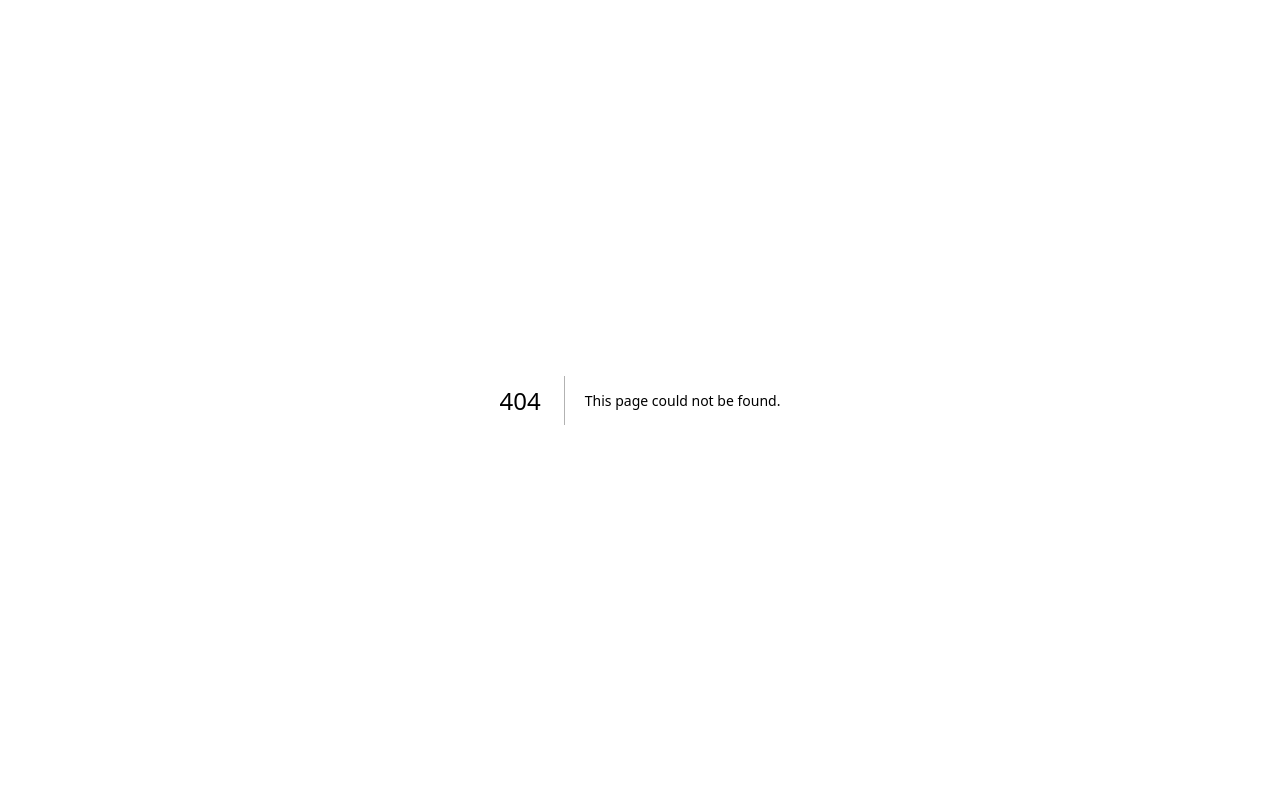
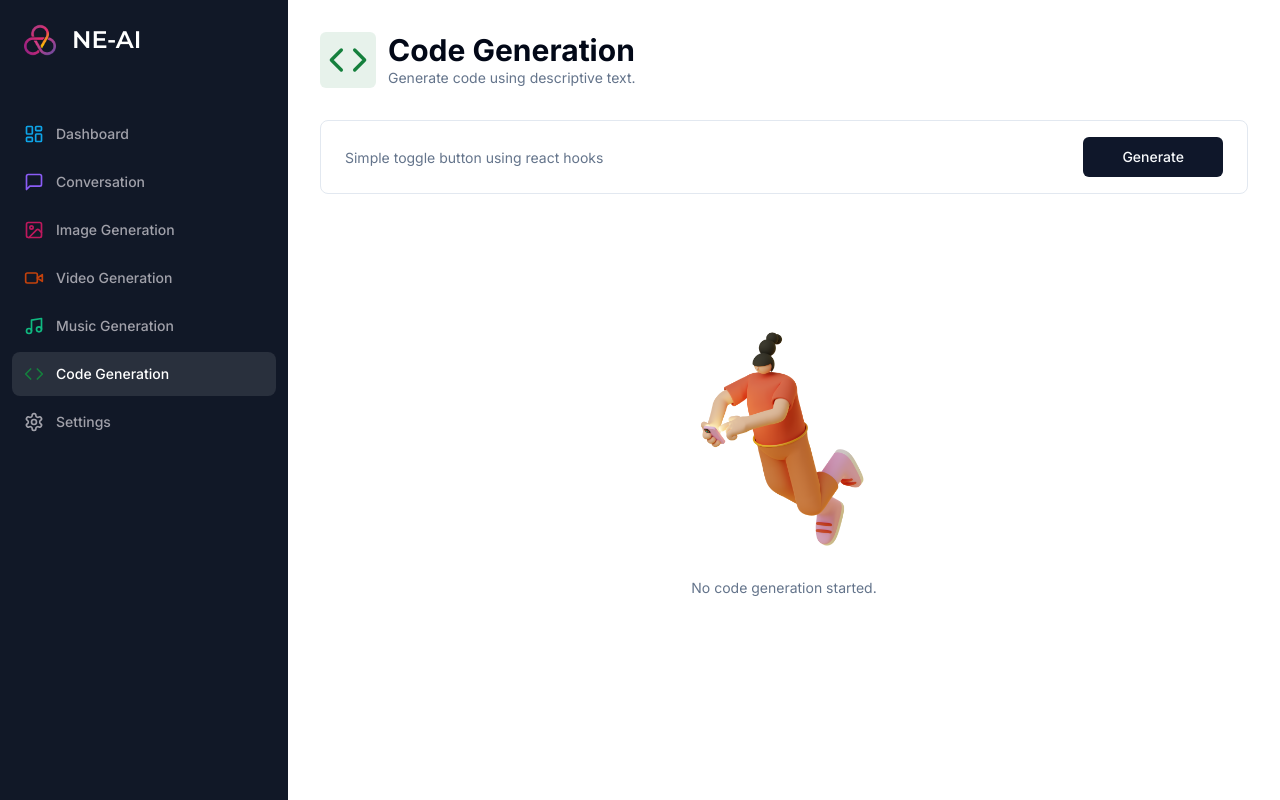
Before and after one commit to nerochen25/ne-ai, a Next.js app: page /code in a window 1280 px wide. Before the commit this address had no page. Built offline with nearby package versions, Linux system fonts and the light colour scheme.

Commit message:
complete code api

```diff
--- /dev/null
+++ b/app/(dashboard)/(routes)/code/constants.ts
@@ -0,0 +1,7 @@
+import * as z from "zod";
+
+export const formSchema = z.object({
+  prompt: z.string().min(1, {
+    message: "Prompt is required",
+  }),
+});
--- /dev/null
+++ b/app/(dashboard)/(routes)/code/page.tsx
@@ -0,0 +1,158 @@
+"use client";
+
+import axios from "axios";
+import * as z from "zod";
+import { useState } from "react";
+import { Code } from "lucide-react";
+import { useForm } from "react-hook-form";
+import { zodResolver } from "@hookform/resolvers/zod";
+import { useRouter } from "next/navigation";
+import { ChatCompletionRequestMessage } from "openai";
+import ReactMarkdown from "react-markdown";
+
+import { Heading } from "@/components/Heading";
+import { Form, FormControl, FormField, FormItem } from "@/components/ui/form";
+import { Input } from "@/components/ui/input";
+import { Button } from "@/components/ui/button";
+import { Empty } from "@/components/empty";
+import { Loader } from "@/components/loader";
+import { UserAvatar } from "@/components/user-avatar";
+import { BotAvatar } from "@/components/bot-avatar";
+
+import { cn } from "@/lib/utils";
+import { formSchema } from "./constants";
+
+const CodePage = () => {
+  const router = useRouter();
+  const [messages, setMessages] = useState<ChatCompletionRequestMessage[]>([]);
+
+  const form = useForm<z.infer<typeof formSchema>>({
+    resolver: zodResolver(formSchema),
+    defaultValues: {
+      prompt: "",
+    },
+  });
+
+  const isLoading = form.formState.isSubmitting;
+
+  const onSubmit = async (values: z.infer<typeof formSchema>) => {
+    try {
+      const userMessage: ChatCompletionRequestMessage = {
+        role: "user",
+        content: values.prompt,
+      };
+
+      const newMessages = [...messages, userMessage];
+
+      const response = await axios.post("/api/code", {
+        messages: newMessages,
+      });
+
+      setMessages((current) => [...current, userMessage, response.data]);
+
+      form.reset();
+    } catch (error: any) {
+      // TODO: Open Pro Modal
+      console.log(error);
+    } finally {
+      router.refresh();
+    }
+  };
+
+  return (
+    <div>
+      <Heading
+        title="Code Generation"
+        description="Generate code using descriptive text."
+        icon={Code}
+        iconColor="text-green-700"
+        bgColor="bg-green-700/10"
+      />
+      <div className="px-4 lg:px-8">
+        <div>
+          <Form {...form}>
+            <form
+              onSubmit={form.handleSubmit(onSubmit)}
+              className="
+                  rounded-lg
+                  border
+                  w-full
+                  p-4
+                  px-3
+                  md:px-6
+                  focus-within:shadow-sm
+                  grid
+                  grid-cols-12
+                  gap-2
+                "
+            >
+              <FormField
+                name="prompt"
+                render={({ field }) => (
+                  <FormItem className="col-span-12 lg:col-span-10">
+                    <FormControl className="m-0 p-0">
+                      <Input
+                        className="border-0 outline-none focus-visible:ring-0 focus-visible:ring-transparent"
+                        disabled={isLoading}
+                        placeholder="Simple toggle button using react hooks"
+                        {...field}
+                      />
+                    </FormControl>
+                  </FormItem>
+                )}
+              />
+              <Button
+                className="col-span-12 lg:col-span-2 w-full"
+                disabled={isLoading}
+              >
+                Generate
+              </Button>
+            </form>
+          </Form>
+        </div>
+        <div className="space-y-4 mt-4">
+          {isLoading && (
+            <div className="p-8 rounded-lg w-full flex items-center justify-center bg-muted">
+              <Loader />
+            </div>
+          )}
+          {messages.length === 0 && !isLoading && (
+            <Empty label={"No code generation started."} />
+          )}
+          <div className="flex flex-col-reverse gap-y-4">
+            {messages.map((message) => (
+              <div
+                key={message.content}
+                className={cn(
+                  "p-8 w-full flex items-start gap-x-8 rounded-lg",
+                  message.role === "user"
+                    ? "bg-white border border-black/10"
+                    : "bg-muted"
+                )}
+              >
+                {message.role === "user" ? <UserAvatar /> : <BotAvatar />}
+                <ReactMarkdown
+                  components={{
+                    pre: ({ node, ...props }) => (
+                      <div className="overflow-auto w-full my-2 bg-black/10 p-2 rounded-lg">
+                        <pre {...props} />
+                      </div>
+                    ),
+                    code: ({ node, ...props }) => (
+                      <code className="bg-black/10 rounded-lg p-1" {...props} />
+                    ),
+                  }}
+                  className="text-sm overflow-hidden leading-7"
+                >
+                  {message.content || ""}
+                </ReactMarkdown>
+              </div>
+            ))}
+          </div>
+        </div>
+      </div>
+    </div>
+  );
+};
+
+export default CodePage;
--- /dev/null
+++ b/app/api/code/route.ts
@@ -0,0 +1,44 @@
+import { auth } from "@clerk/nextjs";
+import { NextResponse } from "next/server";
+import { ChatCompletionRequestMessage, Configuration, OpenAIApi } from "openai";
+
+const configuration = new Configuration({
+  apiKey: process.env.OPENAI_API_KEY,
+});
+
+const openai = new OpenAIApi(configuration);
+
+const instructionMessage: ChatCompletionRequestMessage = {
+  role: 'system',
+  content: "You are a code generator. You must answer only in markdown code snippets. Use code comments for explanations."
+}
+
+export async function POST(req: Request) {
+  try {
+    const { userId } = auth();
+    const body = await req.json();
+    const { messages } = body;
+
+    if (!userId) {
+      return new NextResponse("Unauthorized", { status: 401 });
+    }
+
+    if (!configuration.apiKey) {
+      return new NextResponse("OpenAI API Key not configured", { status: 500 });
+    }
+
+    if (!messages) {
+      return new NextResponse("Messages are required", { status: 400 });
+    }
+
+    const response = await openai.createChatCompletion({
+      model: "gpt-3.5-turbo",
+      messages: [instructionMessage, ...messages]
+    });
+
+    return NextResponse.json(response.data.choices[0].message);
+  } catch (error) {
+    console.log("[CODE_ERROR]", error);
+    return new NextResponse("Internal error", { status: 500 });
+  }
+}
--- a/package.json
+++ b/package.json
@@ -31,6 +31,7 @@
     "react": "18.2.0",
     "react-dom": "18.2.0",
     "react-hook-form": "^7.45.4",
+    "react-markdown": "^8.0.7",
     "tailwind-merge": "^1.14.0",
     "tailwindcss": "3.3.3",
     "tailwindcss-animate": "^1.0.6",
```
Also changed, not shown: 1 other file (tests, documents, lock files or other folders).
